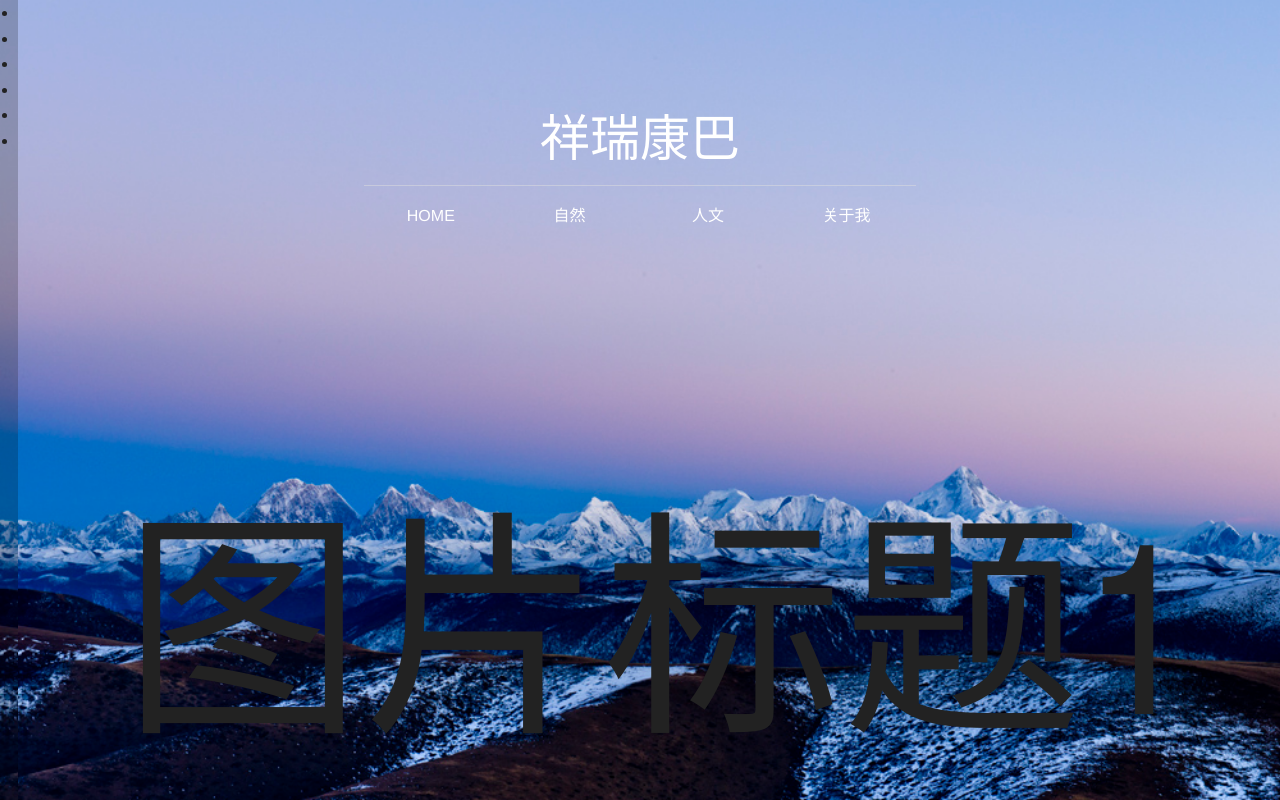
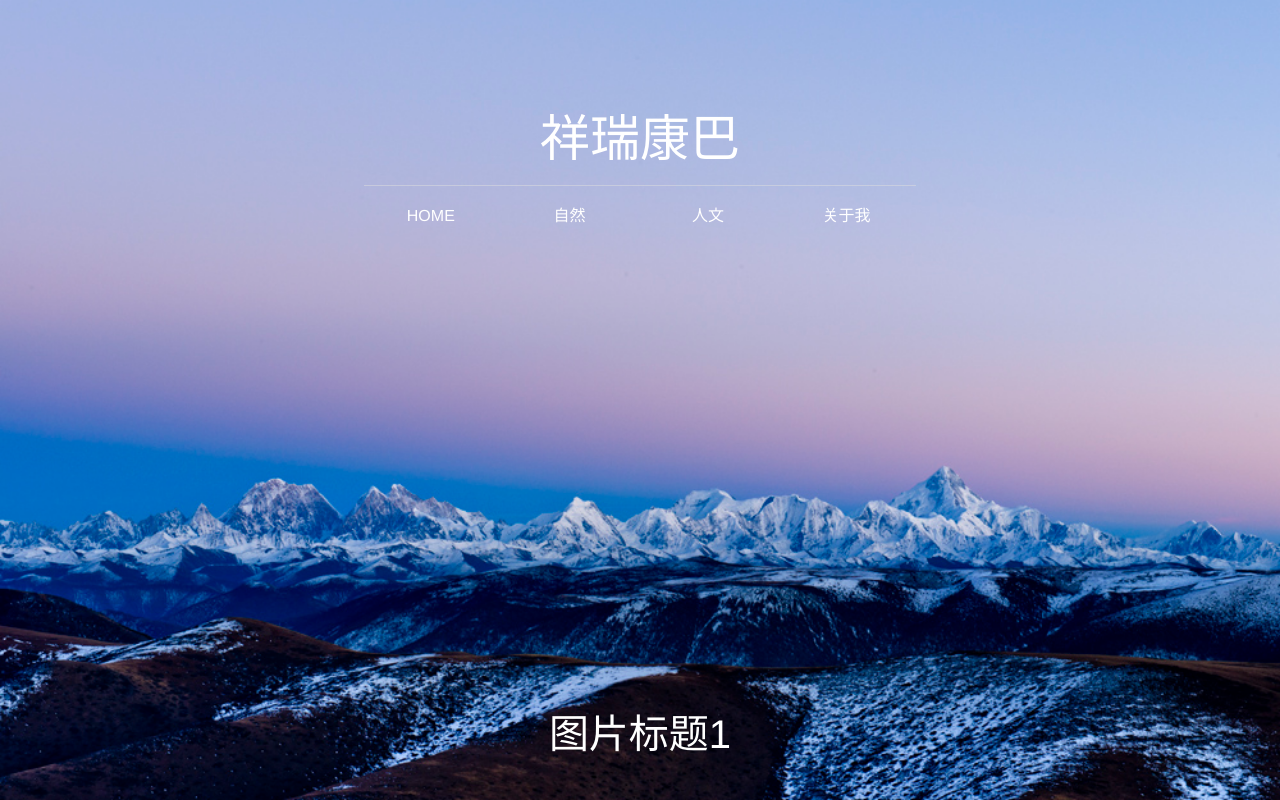
Before and after one commit to xiangruikangba/xiangruikangba.github.io, a plain HTML site: page index.html in a window 1280 px wide. Drawn offline with Linux system fonts and the light colour scheme.

Commit message:
remove margin

```diff
--- a/css/slide.css
+++ b/css/slide.css
@@ -6,11 +6,9 @@
     top: 0px;
     left: 0px;
     z-index: 0;
+    margin: 0;
 }
-.cb-slideshow:after {
-    content: '';
-    background: transparent url(../images/pattern.png) repeat top left;
-}
+
 .cb-slideshow li span {
     width: 100%;
     height: 100%;
@@ -18,6 +16,10 @@
     top: 0px;
     left: 0px;
     color: transparent;
+    background-size: cover;
+    -webkit-background-size: cover;
+    -moz-background-size: cover;
+    -o-background-size: cover;
     background-size: cover;
     background-position: 50% 50%;
     background-repeat: none;
@@ -46,10 +48,9 @@
     animation: titleAnimation 36s linear infinite 0s;
 }
 .cb-slideshow li div h3 {
-    font-family: 'BebasNeueRegular', 'Arial Narrow', Arial, sans-serif;
-    font-size: 240px;
+    font-size: 40px;
     padding: 0;
-    line-height: 200px;
+    color:white;
 }
 .cb-slideshow li:nth-child(1) span {
     background-image: url("/images/background.jpg")
```
